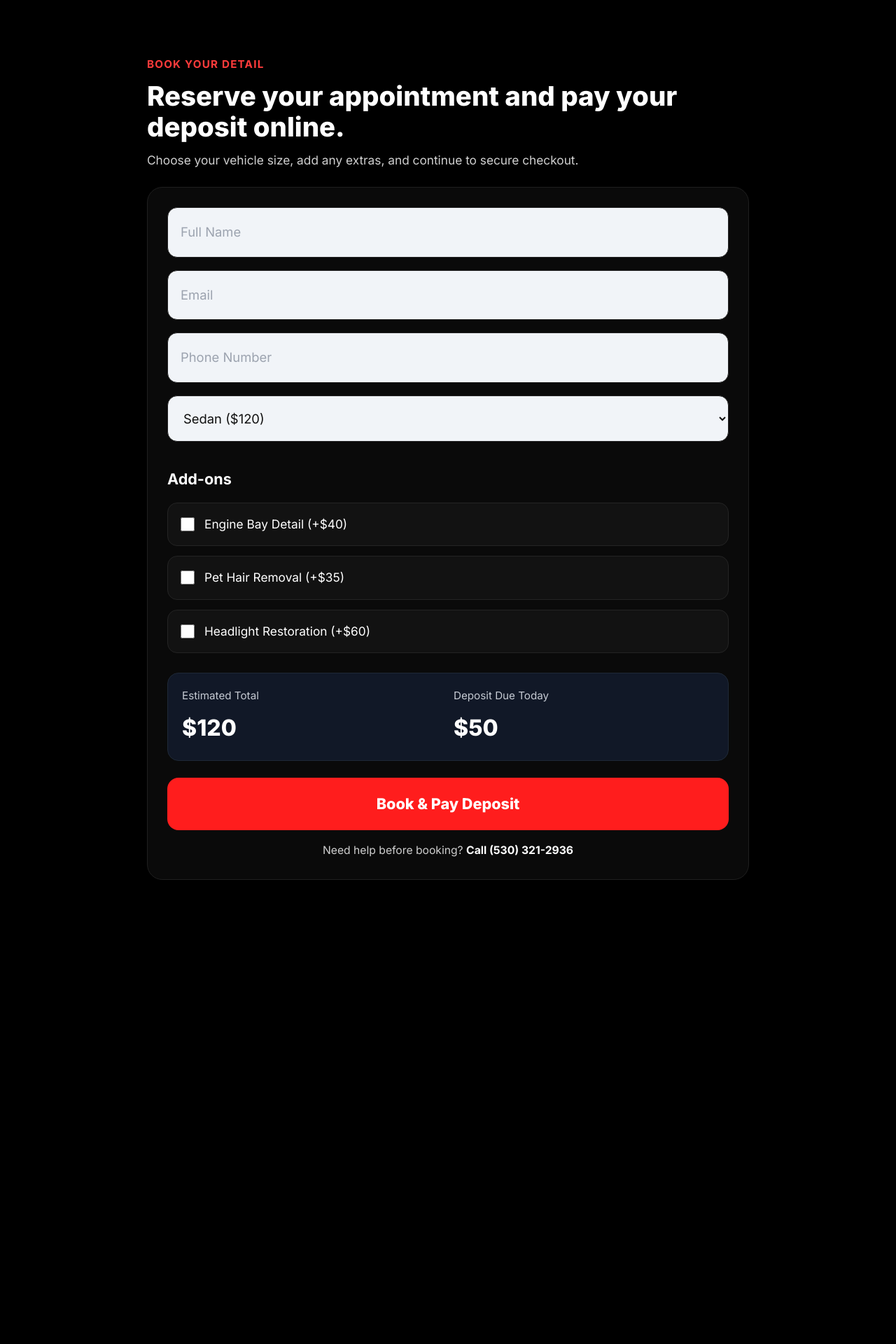
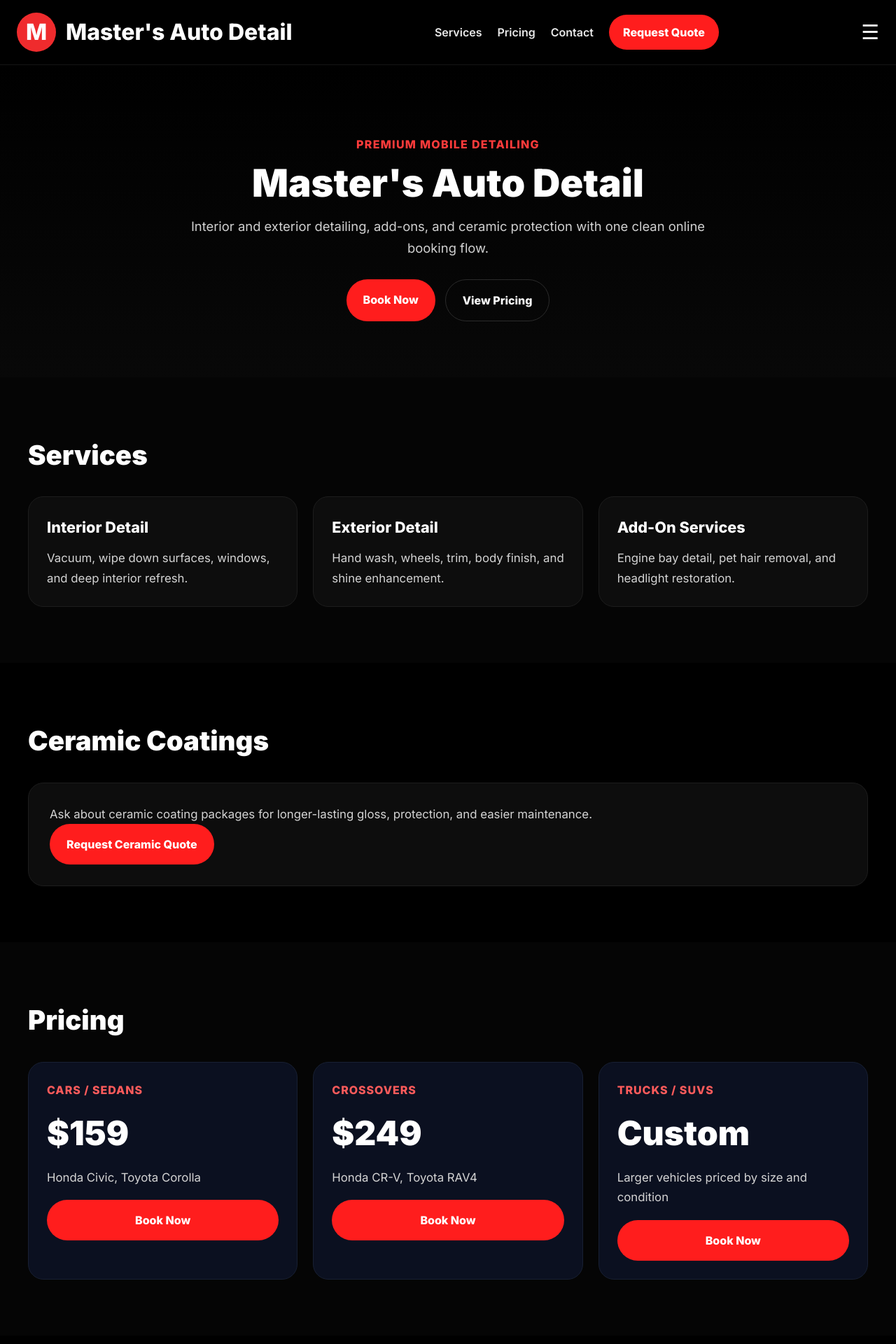
Before and after one commit to kbonn28-arch/masters-auto-sprint3, a React (Create React App) app: page / in a window 1280 px wide. Shown: the top 1920 px of the page at 70% size. Before the commit the page ends 1337 px from the top, so only its background shows below. Built offline with nearby package versions, Linux system fonts and the light colour scheme.

Commit message:
Restore full website layout in App.js

```diff
--- a/src/App.js
+++ b/src/App.js
@@ -1,8 +1,290 @@
 import React from "react";
+import Header from "./components/Header";
 import Pricing from "./components/Pricing";
+import Contact from "./components/Contact";
+import QuoteForm from "./components/QuoteForm";
 
 function App() {
-  return <Pricing />;
+  return (
+    <div id="top" style={{ backgroundColor: "#000", color: "#fff", minHeight: "100vh" }}>
+      <Header />
+
+      <section
+        id="hero"
+        style={{
+          padding: "100px 20px 80px",
+          background:
+            "linear-gradient(180deg, rgba(0,0,0,1) 0%, rgba(8,8,8,1) 100%)",
+        }}
+      >
+        <div style={{ maxWidth: "1200px", margin: "0 auto", textAlign: "center" }}>
+          <p
+            style={{
+              color: "#ff3b3b",
+              textTransform: "uppercase",
+              letterSpacing: "0.08em",
+              fontWeight: "800",
+              marginBottom: "14px",
+            }}
+          >
+            Premium Mobile Detailing
+          </p>
+
+          <h1
+            style={{
+              fontSize: "3.4rem",
+              lineHeight: 1.05,
+              margin: "0 0 18px 0",
+              fontWeight: "900",
+            }}
+          >
+            Master&apos;s Auto Detail
+          </h1>
+
+          <p
+            style={{
+              maxWidth: "760px",
+              margin: "0 auto 28px",
+              color: "#d1d1d1",
+              fontSize: "1.15rem",
+              lineHeight: 1.7,
+            }}
+          >
+            Interior and exterior detailing, add-ons, and ceramic protection with
+            one clean online booking flow.
+          </p>
+
+          <div
+            style={{
+              display: "flex",
+              justifyContent: "center",
+              gap: "14px",
+              flexWrap: "wrap",
+            }}
+          >
+            <a href="#booking" style={primaryBtn}>
+              Book Now
+            </a>
+            <a href="#pricing" style={secondaryBtn}>
+              View Pricing
+            </a>
+          </div>
+        </div>
+      </section>
+
+      <section
+        id="services"
+        style={{
+          padding: "80px 20px",
+          backgroundColor: "#050505",
+        }}
+      >
+        <div style={{ maxWidth: "1200px", margin: "0 auto" }}>
+          <h2 style={sectionTitle}>Services</h2>
+
+          <div style={cardGrid}>
+            <div style={serviceCard}>
+              <h3 style={cardTitle}>Interior Detail</h3>
+              <p style={cardText}>
+                Vacuum, wipe down surfaces, windows, and deep interior refresh.
+              </p>
+            </div>
+
+            <div style={serviceCard}>
+              <h3 style={cardTitle}>Exterior Detail</h3>
+              <p style={cardText}>
+                Hand wash, wheels, trim, body finish, and shine enhancement.
+              </p>
+            </div>
+
+            <div style={serviceCard}>
+              <h3 style={cardTitle}>Add-On Services</h3>
+              <p style={cardText}>
+                Engine bay detail, pet hair removal, and headlight restoration.
+              </p>
+            </div>
+          </div>
+        </div>
+      </section>
+
+      <section
+        id="ceramic"
+        style={{
+          padding: "80px 20px",
+          backgroundColor: "#000",
+        }}
+      >
+        <div style={{ maxWidth: "1200px", margin: "0 auto" }}>
+          <h2 style={sectionTitle}>Ceramic Coatings</h2>
+          <div style={wideCard}>
+            <p style={cardText}>
+              Ask about ceramic coating packages for longer-lasting gloss,
+              protection, and easier maintenance.
+            </p>
+            <a href="#booking" style={primaryBtn}>
+              Request Ceramic Quote
+            </a>
+          </div>
+        </div>
+      </section>
+
+      <section
+        id="pricing"
+        style={{
+          padding: "80px 20px",
+          backgroundColor: "#050505",
+        }}
+      >
+        <div style={{ maxWidth: "1200px", margin: "0 auto" }}>
+          <h2 style={sectionTitle}>Pricing</h2>
+
+          <div style={cardGrid}>
+            <div style={priceCard}>
+              <p style={priceLabel}>Cars / Sedans</p>
+              <h3 style={priceValue}>$159</h3>
+              <p style={cardText}>Honda Civic, Toyota Corolla</p>
+              <a href="#booking" style={primaryBtnFull}>
+                Book Now
+              </a>
+            </div>
+
+            <div style={priceCard}>
+              <p style={priceLabel}>Crossovers</p>
+              <h3 style={priceValue}>$249</h3>
+              <p style={cardText}>Honda CR-V, Toyota RAV4</p>
+              <a href="#booking" style={primaryBtnFull}>
+                Book Now
+              </a>
+            </div>
+
+            <div style={priceCard}>
+              <p style={priceLabel}>Trucks / SUVs</p>
+              <h3 style={priceValue}>Custom</h3>
+              <p style={cardText}>Larger vehicles priced by size and condition</p>
+              <a href="#booking" style={primaryBtnFull}>
+                Book Now
+              </a>
+            </div>
+          </div>
+        </div>
+      </section>
+
+      <section
+        id="sizing"
+        style={{
+          padding: "80px 20px",
+          backgroundColor: "#000",
+        }}
+      >
+        <div style={{ maxWidth: "1200px", margin: "0 auto" }}>
+          <h2 style={sectionTitle}>Sizing Guide</h2>
+          <div style={wideCard}>
+            <p style={cardText}>
+              Sedan = smaller cars. SUV = compact and midsize SUVs. Truck / Extra Large
+              = large SUVs, trucks, vans, and oversized vehicles.
+            </p>
+          </div>
+        </div>
+      </section>
+
+      <QuoteForm />
+      <Pricing />
+      <Contact />
+    </div>
+  );
 }
 
+const sectionTitle = {
+  fontSize: "2.4rem",
+  fontWeight: "900",
+  margin: "0 0 28px 0",
+};
+
+const cardGrid = {
+  display: "grid",
+  gridTemplateColumns: "repeat(auto-fit, minmax(260px, 1fr))",
+  gap: "22px",
+};
+
+const serviceCard = {
+  backgroundColor: "#0d0d0d",
+  border: "1px solid #1d1d1d",
+  borderRadius: "22px",
+  padding: "26px",
+};
+
+const priceCard = {
+  backgroundColor: "#0b1020",
+  border: "1px solid #182033",
+  borderRadius: "22px",
+  padding: "26px",
+};
+
+const wideCard = {
+  backgroundColor: "#0d0d0d",
+  border: "1px solid #1d1d1d",
+  borderRadius: "22px",
+  padding: "30px",
+};
+
+const cardTitle = {
+  fontSize: "1.35rem",
+  fontWeight: "800",
+  margin: "0 0 12px 0",
+};
+
+const cardText = {
+  color: "#d4d4d4",
+  fontSize: "1.05rem",
+  lineHeight: 1.7,
+  margin: 0,
+};
+
+const priceLabel = {
+  color: "#ff5b5b",
+  textTransform: "uppercase",
+  letterSpacing: "0.06em",
+  fontWeight: "800",
+  margin: "0 0 10px 0",
+};
+
+const priceValue = {
+  fontSize: "3rem",
+  fontWeight: "900",
+  margin: "0 0 10px 0",
+};
+
+const primaryBtn = {
+  display: "inline-block",
+  backgroundColor: "#ff1d1d",
+  color: "#fff",
+  textDecoration: "none",
+  padding: "16px 24px",
+  borderRadius: "999px",
+  fontWeight: "800",
+};
+
+const primaryBtnFull = {
+  display: "block",
+  textAlign: "center",
+  marginTop: "18px",
+  backgroundColor: "#ff1d1d",
+  color: "#fff",
+  textDecoration: "none",
+  padding: "16px 24px",
+  borderRadius: "999px",
+  fontWeight: "800",
+};
+
+const secondaryBtn = {
+  display: "inline-block",
+  backgroundColor: "transparent",
+  color: "#fff",
+  textDecoration: "none",
+  padding: "16px 24px",
+  borderRadius: "999px",
+  fontWeight: "800",
+  border: "1px solid #2b2b2b",
+};
+
 export default App;
```
